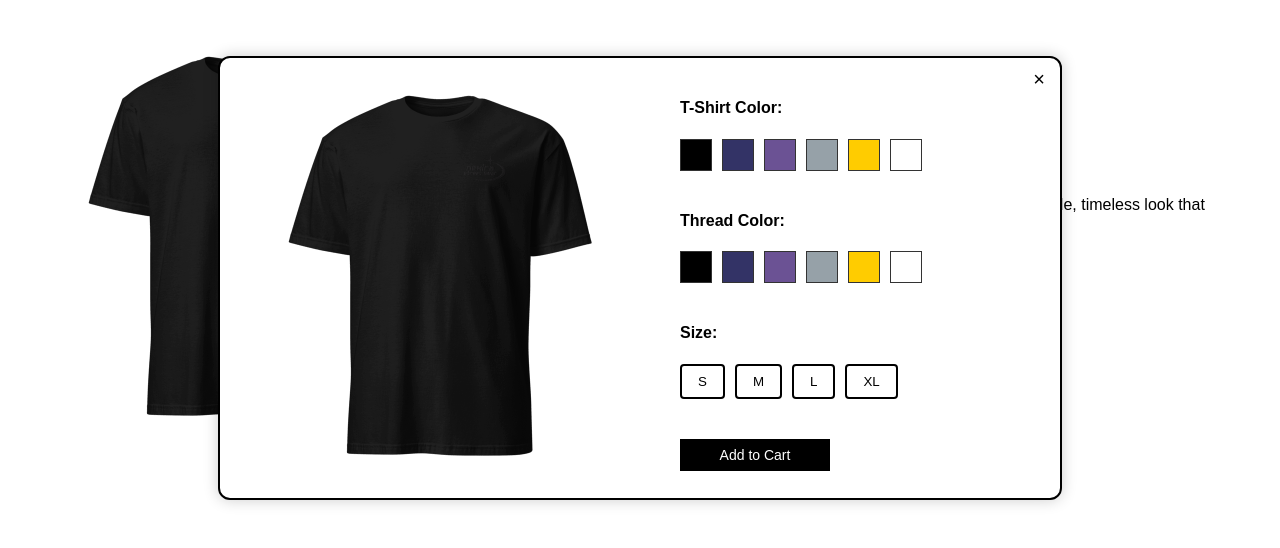
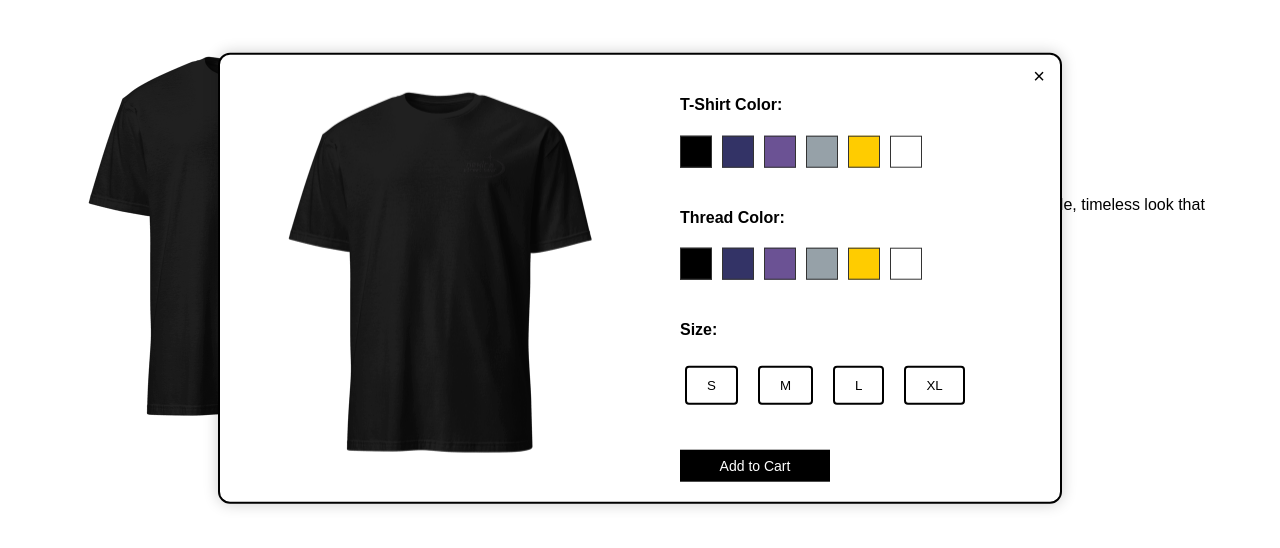
Before and after one commit to NexiraClothing/Nexira-site, a website: page public/index.html in a window 1280 px wide. Both pictures are taken after a click on the button "Customize T-shirt". Shown: the part 122-670 px from the top of the page. Drawn offline with Linux system fonts and the light colour scheme.

Commit message:
Fixed size selection buttons in modal and event handling

```diff
--- a/public/index.html
+++ b/public/index.html
@@ -93,10 +93,10 @@
                 <div>
                     <h4>Size:</h4>
                     <div class="sizes">
-                        <button class="size-button" onclick="selectSize('S')">S</button>
-                        <button class="size-button" onclick="selectSize('M')">M</button>
-                        <button class="size-button" onclick="selectSize('L')">L</button>
-                        <button class="size-button" onclick="selectSize('XL')">XL</button>
+                        <button class="size-button" onclick="selectSize('S', event)">S</button>
+                        <button class="size-button" onclick="selectSize('M', event)">M</button>
+                        <button class="size-button" onclick="selectSize('L', event)">L</button>
+                        <button class="size-button" onclick="selectSize('XL', event)">XL</button>
                     </div>
                 </div>
 
--- a/public/script.js
+++ b/public/script.js
@@ -23,6 +23,7 @@ function toggleCart() {
 }
 
 function selectSize(size, event) {
+    if (!event) return; // Guard clause
     currentSize = size;
     const sizeButtons = document.getElementsByClassName('size-button');
     Array.from(sizeButtons).forEach(button => {
@@ -30,8 +31,6 @@ function selectSize(size, event) {
     });
     event.target.classList.add('selected');
 }
-
-
 
 function selectColor(element, color, isShirtColor) {
     const squares = element.parentElement.getElementsByClassName('color-square');
--- a/public/style.css
+++ b/public/style.css
@@ -201,6 +201,24 @@ body {
   border-radius: 12px;
 }
 
+#sizeModal .sizes .size-button {
+  padding: 10px 20px;
+  margin: 5px;
+  border: 2px solid black;
+  border-radius: 4px;
+  background-color: white;
+  color: black;
+  cursor: pointer;
+  user-select: none;
+  transition: all 0.3s ease;
+}
+
+#sizeModal .sizes .size-button.selected {
+  background-color: rgb(0, 0, 0) !important;
+  color: rgb(255, 255, 255) !important;
+  border-color: rgb(255, 0, 0) !important;
+}
+
 .modal-content {
   display: flex;
   align-items: flex-start;
@@ -272,7 +290,7 @@ body {
 }
 
 .buy-button:hover {
-  background-color: #ff0000;
+  background-color: #272626;
 }
 
 .sizes {
@@ -281,24 +299,28 @@ body {
   margin-top: 10px;
 }
 
-.size-button {
-  padding: 8px 16px;
-  border: 2px solid black;
-  cursor: pointer;
-  border-radius: 4px;
-  user-select: none;
-  background: white;
-  transition: all 0.2s ease;
-}
-
 .size-button:hover {
   background-color: #f0f0f0;
 }
 
+.size-button {
+  padding: 10px 20px;
+  margin: 5px;
+  border: 2px solid black;
+  border-radius: 4px;
+  background-color: white;
+  color: black;
+  cursor: pointer;
+  user-select: none;
+  transition: all 0.3s ease;
+}
+
 .size-button.selected {
   background-color: black;
-  color: white;
+  color: red;
+  border-color: black;
 }
+
 
 /* === ANIMATIONS === */
 .bounce {
```
